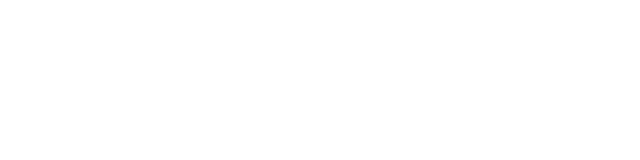
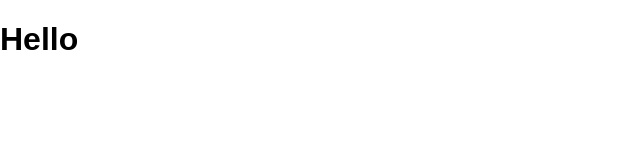
Before and after one commit to dbegogow/my-pets-app, a React (Create React App) app: page / in a window 1280 px wide. Shown: the top 160 px of the page, without its empty margins (0-640 px from the left). Built offline with nearby package versions, Linux system fonts and the light colour scheme.

Commit message:
Change main styles

```diff
--- a/src/App.css
+++ b/src/App.css
@@ -1,38 +1,3 @@
-.App {
-  text-align: center;
+* {
+  box-sizing: border-box;
 }
-
-.App-logo {
-  height: 40vmin;
-  pointer-events: none;
-}
-
-@media (prefers-reduced-motion: no-preference) {
-  .App-logo {
-    animation: App-logo-spin infinite 20s linear;
-  }
-}
-
-.App-header {
-  background-color: #282c34;
-  min-height: 100vh;
-  display: flex;
-  flex-direction: column;
-  align-items: center;
-  justify-content: center;
-  font-size: calc(10px + 2vmin);
-  color: white;
-}
-
-.App-link {
-  color: #61dafb;
-}
-
-@keyframes App-logo-spin {
-  from {
-    transform: rotate(0deg);
-  }
-  to {
-    transform: rotate(360deg);
-  }
-}
--- a/src/App.js
+++ b/src/App.js
@@ -3,6 +3,7 @@
 function App() {
   return (
     <div className="App">
+      <h1>Hello</h1>
     </div>
   );
 }
--- a/src/index.css
+++ b/src/index.css
@@ -1,13 +1,9 @@
 body {
+  font-family: Avenir-Roman, sans-serif;
   margin: 0;
-  font-family: -apple-system, BlinkMacSystemFont, 'Segoe UI', 'Roboto', 'Oxygen',
-    'Ubuntu', 'Cantarell', 'Fira Sans', 'Droid Sans', 'Helvetica Neue',
-    sans-serif;
-  -webkit-font-smoothing: antialiased;
-  -moz-osx-font-smoothing: grayscale;
+  padding: 0;
 }
 
-code {
-  font-family: source-code-pro, Menlo, Monaco, Consolas, 'Courier New',
-    monospace;
+a {
+  text-decoration: none;
 }
```
